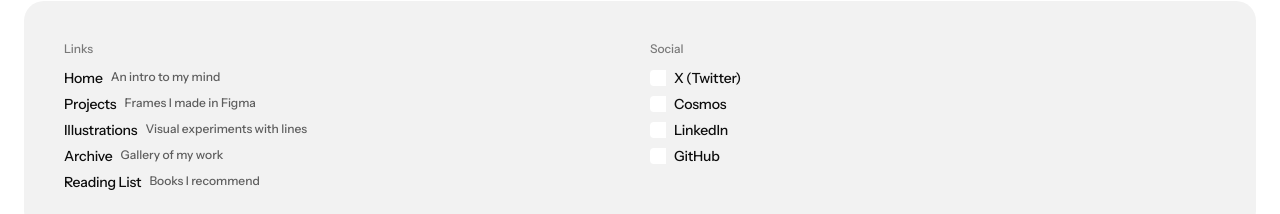
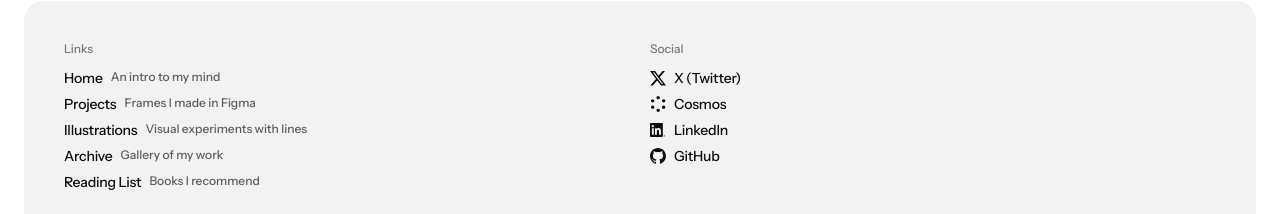
Before and after one commit to barthkosi/portfolio, a React (Vite) app: page / in a window 1280 px wide. Shown: the part 4418-4632 px from the top of the page. Built offline with nearby package versions, Linux system fonts and the light colour scheme.

Commit message:
chore(ui): update footer

```diff
--- a/src/components/Footer.tsx
+++ b/src/components/Footer.tsx
@@ -42,19 +42,70 @@ export default function Footer() {
              <div className="label-xs text-[var(--content-tertiary)]">Social</div>
               <div className="flex flex-col gap-2 label-s text-[var(--content-primary)]">
                <a href="https://x.com/barthkosi/" target="_blank" rel="noopener noreferrer" className="flex flex-row gap-2 items-center hover:text-[var(--content-secondary)]">
-               <div className="w-[16px] h-[16px] bg-[var(--background-primary)] rounded-s"></div>
+               <svg
+                   width="16"
+                   height="16"
+                   viewBox="0 0 16 16"
+                   fill="none"
+                   xmlns="http://www.w3.org/2000/svg"
+                   className="text-[var(--background-primary)]" // Replaces your div's color logic
+                   >
+                   <g fill="var(--content-primary)">
+                     <path d="M12.5944 1H15.0361L9.70281 7.13655L16 15.4578H11.0522L7.19679 10.4137L2.76305 15.4578H0.321285L6.04016 8.90361L0 1H5.07631L8.57831 5.62651L12.5944 1ZM11.7269 13.9799H13.0763L4.33735 2.38153H2.85944L11.7269 13.9799Z"/>
+                     </g>
+                 </svg>
                   X (Twitter)
                </a>
                <a href="https://cosmos.so/barthkosi/" target="_blank" rel="noopener noreferrer" className="flex flex-row gap-2 items-center hover:text-[var(--content-secondary)]">
-               <div className="w-[16px] h-[16px] bg-[var(--background-primary)] rounded-s"></div>
+               <svg
+                   width="16"
+                   height="16"
+                   viewBox="0 0 16 16"
+                   fill="none"
+                   xmlns="http://www.w3.org/2000/svg"
+                   className="text-[var(--background-primary)]" // Replaces your div's color logic
+                   >
+                   <g fill="var(--content-primary)">
+                     <path d="M8.15164 3.34109C9.07425 3.34109 9.82218 2.59316 9.82218 1.67055C9.82218 0.747929 9.07425 0 8.15164 0C7.22902 0 6.48109 0.747929 6.48109 1.67055C6.48109 2.59316 7.22902 3.34109 8.15164 3.34109Z" />
+                     <path d="M8.15164 15.9996C9.07425 15.9996 9.82218 15.2517 9.82218 14.3291C9.82218 13.4064 9.07425 12.6585 8.15164 12.6585C7.22902 12.6585 6.48109 13.4064 6.48109 14.3291C6.48109 15.2517 7.22902 15.9996 8.15164 15.9996Z" />
+                     <path d="M2.67055 6.50582C3.59316 6.50582 4.34109 5.7579 4.34109 4.83528C4.34109 3.91266 3.59316 3.16473 2.67055 3.16473C1.74793 3.16473 1 3.91266 1 4.83528C1 5.7579 1.74793 6.50582 2.67055 6.50582Z" />
+                     <path d="M13.6331 12.8349C14.5557 12.8349 15.3036 12.087 15.3036 11.1644C15.3036 10.2418 14.5557 9.49384 13.6331 9.49384C12.7105 9.49384 11.9625 10.2418 11.9625 11.1644C11.9625 12.087 12.7105 12.8349 13.6331 12.8349Z" />
+                     <path d="M13.6331 6.50582C14.5557 6.50582 15.3036 5.7579 15.3036 4.83528C15.3036 3.91266 14.5557 3.16473 13.6331 3.16473C12.7105 3.16473 11.9625 3.91266 11.9625 4.83528C11.9625 5.7579 12.7105 6.50582 13.6331 6.50582Z" />
+                     <path d="M2.67055 12.8349C3.59316 12.8349 4.34109 12.087 4.34109 11.1644C4.34109 10.2418 3.59316 9.49384 2.67055 9.49384C1.74793 9.49384 1 10.2418 1 11.1644C1 12.087 1.74793 12.8349 2.67055 12.8349Z" />
+                   </g>
+                 </svg>
                   Cosmos
                </a>
                <a href="http://www.linkedin.com/in/barthkosi/" target="_blank" rel="noopener noreferrer" className="flex flex-row gap-2 items-center hover:text-[var(--content-secondary)]">
-               <div className="w-[16px] h-[16px] bg-[var(--background-primary)] rounded-s"></div>
+               <svg
+                   width="16"
+                   height="16"
+                   viewBox="0 0 16 16"
+                   fill="none"
+                   xmlns="http://www.w3.org/2000/svg"
+                   className="text-[var(--background-primary)]" // Replaces your div's color logic
+                   >
+                   <g fill="var(--content-primary)">
+                     <path d="M14.4192 14.096C14.4517 14.0964 14.484 14.0895 14.514 14.0757C14.544 14.0621 14.571 14.0418 14.5935 14.0163C14.6159 13.9908 14.6333 13.9606 14.6445 13.9276C14.6558 13.8944 14.6606 13.8592 14.6587 13.8241C14.6587 13.6311 14.5512 13.5391 14.3308 13.5391H13.9746V14.5488H14.1086V14.1086H14.2732L14.2769 14.114L14.5325 14.5488H14.6757L14.4008 14.0988L14.4192 14.096ZM14.2643 13.9949H14.1089V13.6535H14.3058C14.4076 13.6535 14.5235 13.6715 14.5235 13.8157C14.5235 13.9816 14.407 13.9949 14.2643 13.9949Z"/>
+                     <path d="M10.9245 12.8309H9.02475V9.60892C9.02475 8.84061 9.01209 7.85157 8.03668 7.85157C7.04723 7.85157 6.89585 8.68866 6.89585 9.55297V12.8306H4.99611V6.20503H6.81985V7.11049H6.84539C7.0279 6.77253 7.29164 6.49451 7.60851 6.30604C7.92539 6.11757 8.28353 6.02571 8.6448 6.04022C10.5703 6.04022 10.9252 7.4118 10.9252 9.19615L10.9245 12.8309ZM2.85258 5.29935C2.63453 5.2994 2.42137 5.22942 2.24005 5.09827C2.05873 4.96711 1.91741 4.78068 1.83393 4.56252C1.75045 4.34438 1.72858 4.10433 1.77107 3.87273C1.81358 3.64112 1.91854 3.42836 2.07269 3.26136C2.22685 3.09435 2.42326 2.9806 2.63711 2.9345C2.85095 2.88839 3.07262 2.91199 3.27408 3.00232C3.47554 3.09264 3.64773 3.24564 3.76891 3.44195C3.89008 3.63827 3.95477 3.86909 3.95482 4.10522C3.95484 4.26201 3.92635 4.41727 3.87097 4.56214C3.81559 4.70699 3.73441 4.83863 3.63206 4.94952C3.52971 5.0604 3.40818 5.14836 3.27444 5.20839C3.14069 5.26841 2.99734 5.29933 2.85258 5.29935ZM3.80244 12.8309H1.90073V6.20503H3.80244V12.8309ZM11.8716 1.00095H0.94611C0.698133 0.997915 0.459178 1.10163 0.281773 1.28929C0.104368 1.47696 0.00302642 1.73322 0 2.00177V13.8828C0.00292285 14.1515 0.104205 14.4081 0.281603 14.5959C0.459003 14.7837 0.69801 14.8877 0.94611 14.8848H11.8716C12.1202 14.8882 12.3599 14.7846 12.5379 14.5967C12.7161 14.4089 12.818 14.1521 12.8214 13.8828V2.00092C12.8179 1.73183 12.7158 1.47528 12.5378 1.28762C12.3597 1.09996 12.12 0.997397 11.8716 1.00095Z"/>
+                     <path d="M14.28 13.0898C14.0488 13.0922 13.8279 13.1937 13.6657 13.3719C13.5035 13.5502 13.413 13.7908 13.4141 14.0411C13.4152 14.2915 13.5078 14.5311 13.6717 14.7077C13.8355 14.8843 14.0573 14.9833 14.2884 14.9833C14.5196 14.9833 14.7412 14.8843 14.9051 14.7077C15.0689 14.5311 15.1615 14.2915 15.1627 14.0411C15.1637 13.7908 15.0733 13.5502 14.911 13.3719C14.7488 13.1937 14.5279 13.0922 14.2967 13.0898H14.28ZM14.28 14.875C14.1284 14.8778 13.9794 14.8317 13.8519 14.7428C13.7245 14.6539 13.6243 14.526 13.5639 14.3753C13.5036 14.2247 13.4859 14.0581 13.513 13.8965C13.54 13.7349 13.6108 13.5857 13.7162 13.4677C13.8216 13.3497 13.957 13.2681 14.1052 13.2335C14.2533 13.1987 14.4078 13.2123 14.5488 13.2727C14.6898 13.333 14.8111 13.4372 14.8975 13.5721C14.9838 13.7072 15.0312 13.8668 15.0337 14.031C15.0337 14.0358 15.0337 14.0402 15.0337 14.045C15.038 14.2604 14.9631 14.4687 14.8255 14.6244C14.6879 14.7799 14.4989 14.8699 14.2999 14.8746L14.28 14.875Z"/>
+                     </g>
+                 </svg>
                   LinkedIn
                </a>
                <a href="https://github.com/barthkosi/" target="_blank" rel="noopener noreferrer" className="flex flex-row gap-2 items-center hover:text-[var(--content-secondary)]">
-               <div className="w-[16px] h-[16px] bg-[var(--background-primary)] rounded-s"></div>
+               <svg
+                   width="16"
+                   height="16"
+                   viewBox="0 0 16 16"
+                   fill="none"
+                   xmlns="http://www.w3.org/2000/svg"
+                   className="text-[var(--background-primary)]" // Replaces your div's color logic
+                   >
+                   <g fill="var(--content-primary)">
+                     <path d="M7.97616 0C3.56555 0 0 3.59184 0 8.03543C0 11.5874 2.28457 14.5941 5.45388 15.6583C5.85012 15.7383 5.99527 15.4854 5.99527 15.2727C5.99527 15.0864 5.9822 14.4478 5.9822 13.7825C3.76343 14.2615 3.30139 12.8247 3.30139 12.8247C2.94482 11.8934 2.41649 11.654 2.41649 11.654C1.69029 11.1618 2.46939 11.1618 2.46939 11.1618C3.27494 11.215 3.69763 11.9866 3.69763 11.9866C4.41061 13.2104 5.55951 12.8647 6.02171 12.6518C6.08767 12.1329 6.2991 11.7737 6.52359 11.5742C4.75396 11.3879 2.89208 10.6962 2.89208 7.60963C2.89208 6.73159 3.20882 6.01322 3.71069 5.45453C3.63151 5.25502 3.35412 4.43004 3.79004 3.32588C3.79004 3.32588 4.46351 3.11298 5.98204 4.15069C6.63218 3.9748 7.30265 3.88532 7.97616 3.88457C8.64963 3.88457 9.33616 3.9778 9.97012 4.15069C11.4888 3.11298 12.1623 3.32588 12.1623 3.32588C12.5982 4.43004 12.3207 5.25502 12.2415 5.45453C12.7566 6.01322 13.0602 6.73159 13.0602 7.60963C13.0602 10.6962 11.1984 11.3745 9.41551 11.5742C9.70612 11.8269 9.9569 12.3058 9.9569 13.0642C9.9569 14.1417 9.94384 15.0065 9.94384 15.2725C9.94384 15.4854 10.0891 15.7383 10.4852 15.6584C13.6545 14.594 15.9391 11.5874 15.9391 8.03543C15.9522 3.59184 12.3736 0 7.97616 0Z"/>
+                     </g>
+                 </svg>
                GitHub
                </a>
 
```
